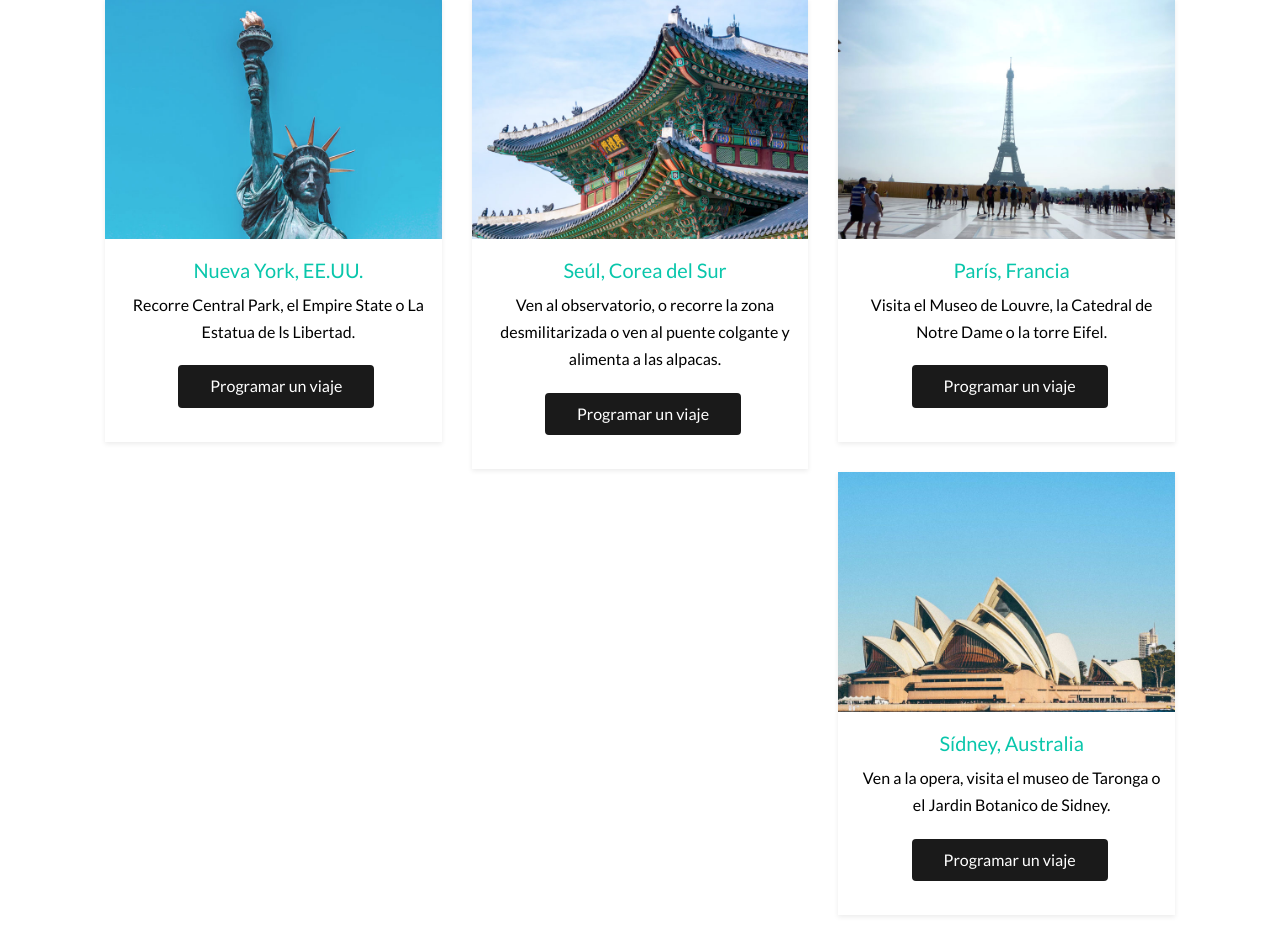
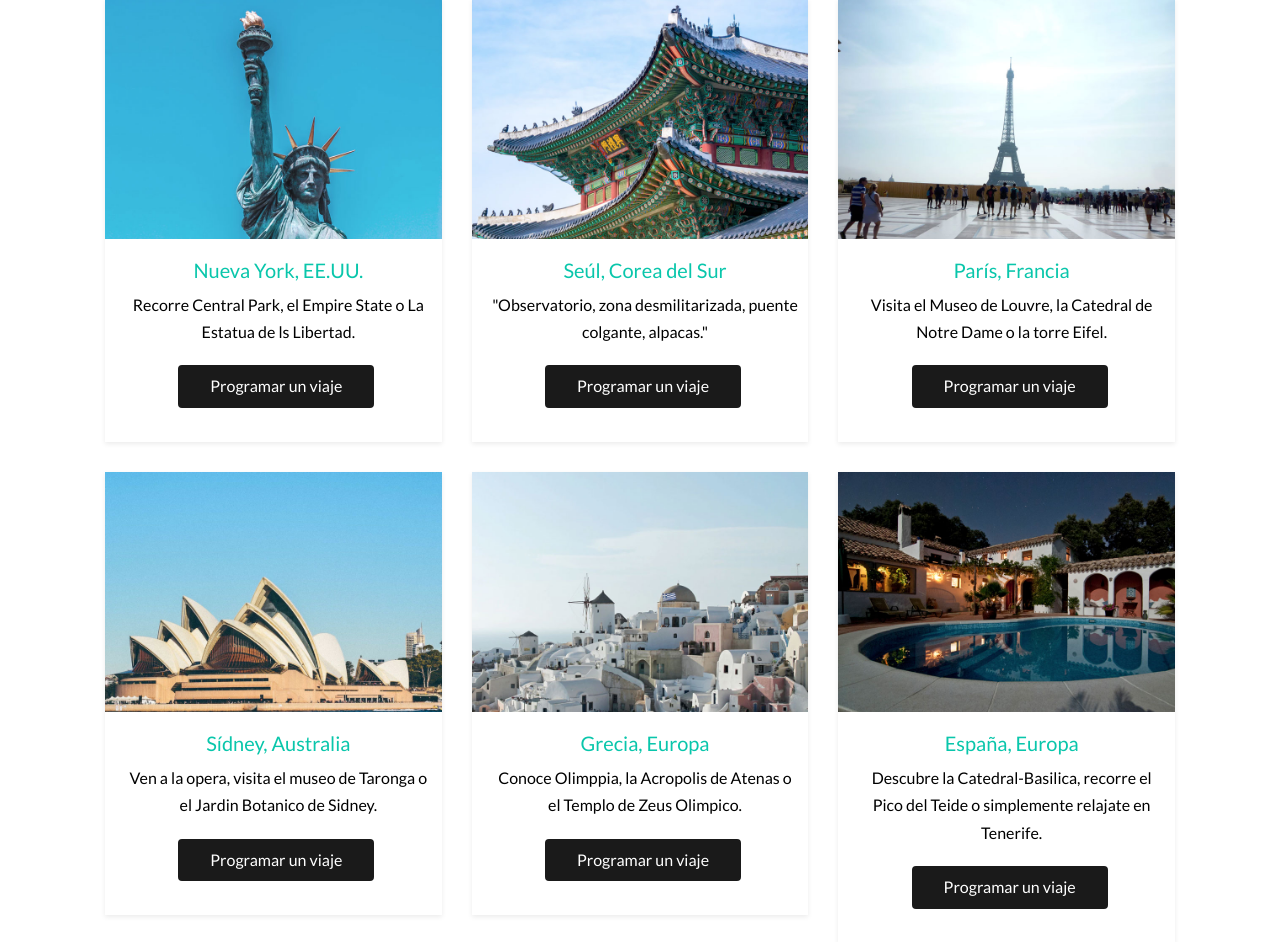
Before and after one commit to Dolapelao/Trabajo_Github, a Django app: page / in a window 1280 px wide. Shown: the part 1228-2170 px from the top of the page. Run offline with Django 5.2, Linux system fonts and the light colour scheme; a user stored in the database is signed in; data comes from the database, SQL or seed files in the repository; both versions use the stored data as it was after the commit; some libraries are stand-ins or nearby versions; some web fonts are replaced.

Commit message:
update/index

```diff
--- a/app/templates/app/index.html
+++ b/app/templates/app/index.html
@@ -76,7 +76,7 @@
 						</figure>
 						<div class="fh5co-text">
 							<h2>Seúl, Corea del Sur</h2>
-							<p>Ven al observatorio, o recorre la zona desmilitarizada o ven al puente colgante y alimenta a las alpacas.</p>
+							<p>"Observatorio, zona desmilitarizada, puente colgante, alpacas."</p>
 							<p><span class="btn btn-primary">Programar un viaje</span></p>
 						</div>
 					</a>
```
Also changed, not shown: db.sqlite3.
